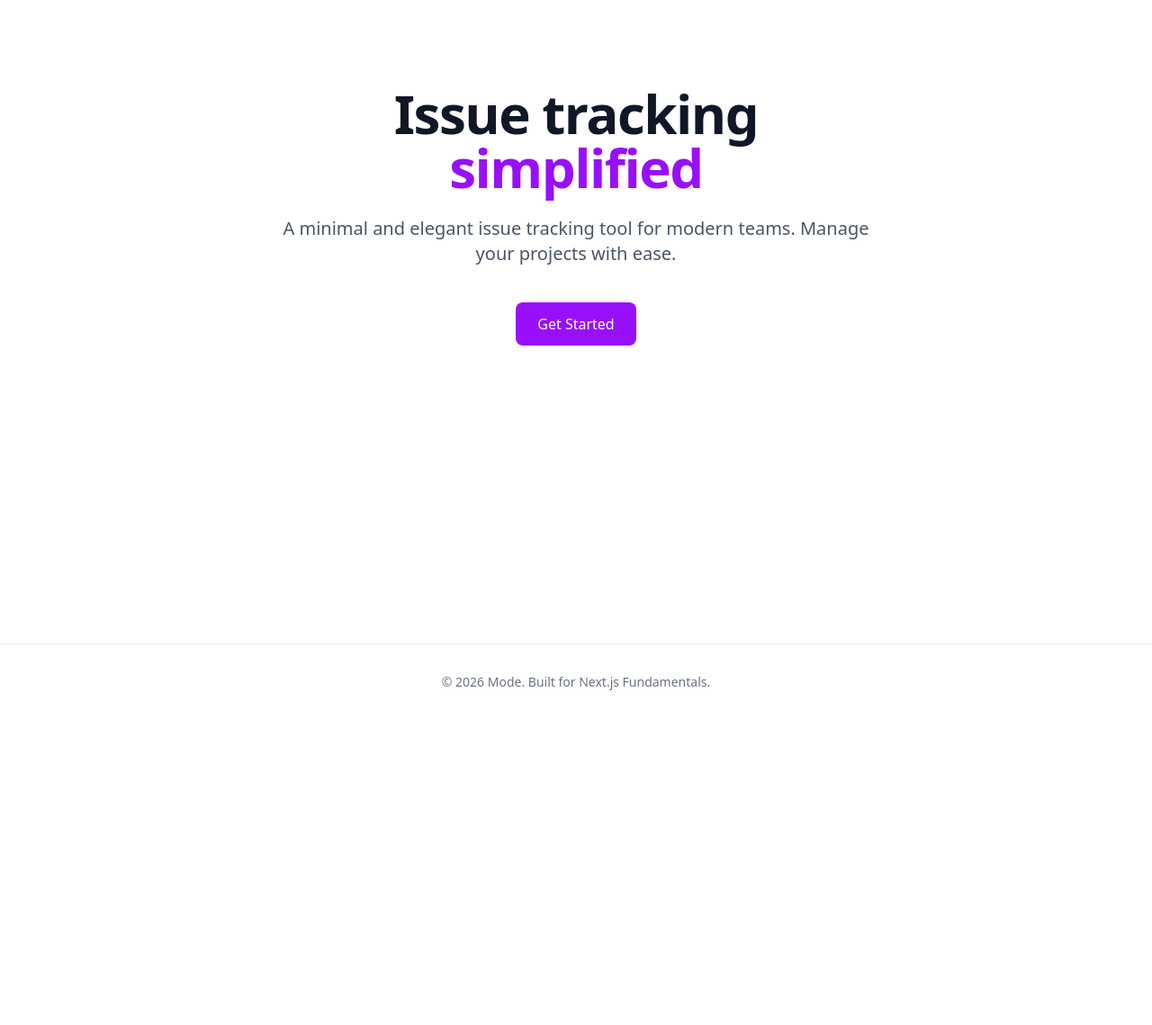
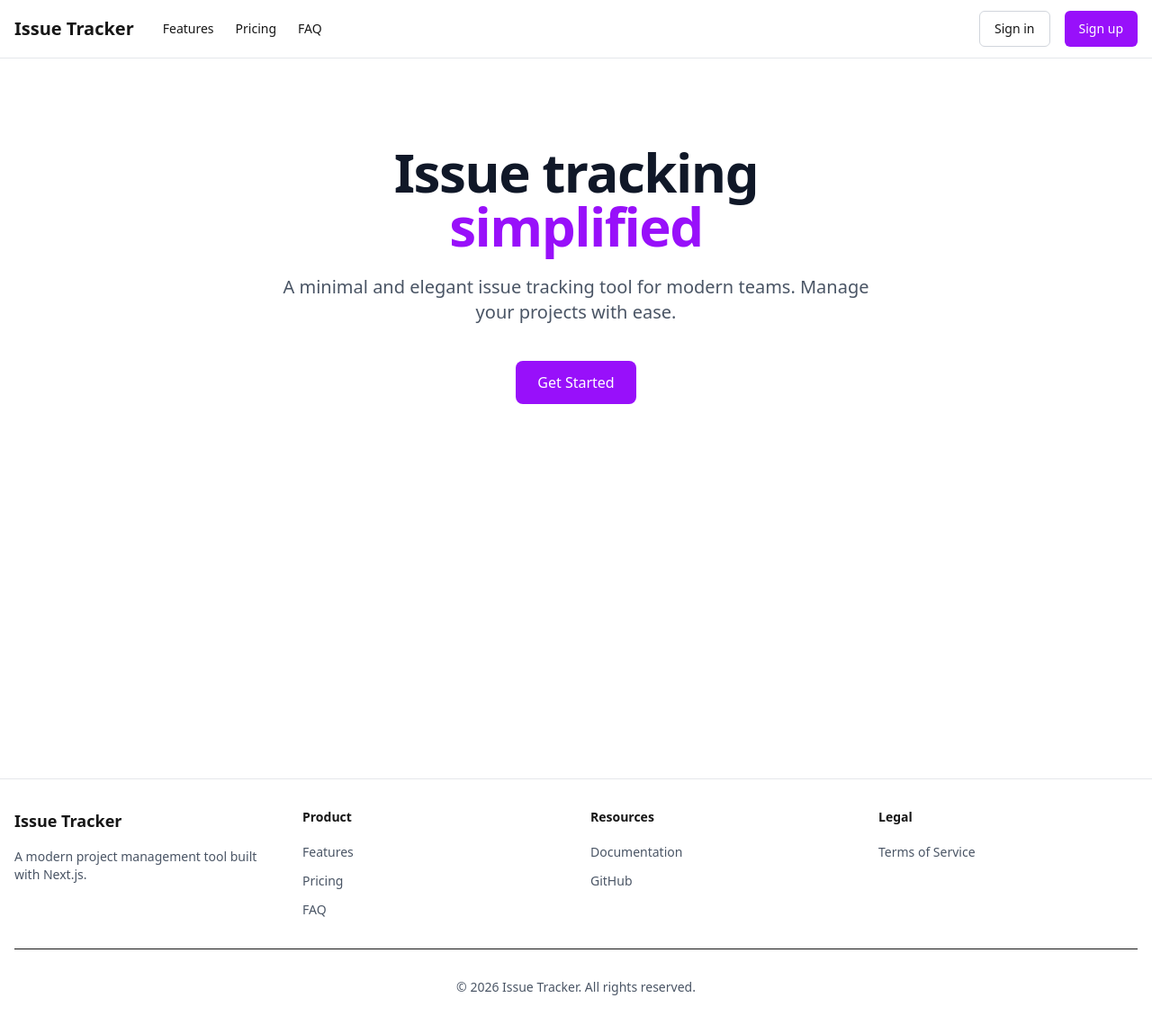
Before and after one commit to UbdaNam/issue-tracker, a Next.js app: page / in a window 1280 px wide. Shown: the whole page at 90% size. Before the commit the page ends 800 px from the top, so only its background shows below. Built offline with nearby package versions, Linux system fonts and the light colour scheme.

Commit message:
Add marketing pages layout

```diff
--- a/app/(marketing)/layout.tsx
+++ b/app/(marketing)/layout.tsx
@@ -1,7 +1,138 @@
-import { PropsWithChildren } from 'react';
+import Link from 'next/link';
+import { Timestamp } from '../components/Timestamp';
+import Button from '../components/ui/Button';
 
-const Layout = ({ children }: PropsWithChildren) => {
-  return <div>{children}</div>;
-};
+export default async function MarketingLayout({
+  children,
+}: {
+  children: React.ReactNode;
+}) {
+  return (
+    <div className="flex min-h-screen flex-col">
+      <header className="border-b border-gray-200 dark:border-dark-border-subtle bg-white dark:bg-dark-base">
+        <div className="container mx-auto flex h-16 items-center justify-between px-4">
+          <div className="flex items-center gap-8">
+            <Link href="/" className="text-xl font-bold">
+              Issue Tracker
+            </Link>
+            <nav className="hidden md:flex gap-6">
+              <Link
+                href="/features"
+                className="text-sm font-medium hover:text-purple-600"
+              >
+                Features
+              </Link>
+              <Link
+                href="/pricing"
+                className="text-sm font-medium hover:text-purple-600"
+              >
+                Pricing
+              </Link>
+              <Link
+                href="/faq"
+                className="text-sm font-medium hover:text-purple-600"
+              >
+                FAQ
+              </Link>
+            </nav>
+          </div>
+          <div className="flex items-center">
+            <div className="flex items-center space-x-4">
+              <Link href="/signin">
+                <Button variant="outline">Sign in</Button>
+              </Link>
+              <Link href="/signup">
+                <Button>Sign up</Button>
+              </Link>
+            </div>
+          </div>
+        </div>
+      </header>
 
-export default Layout;
+      <main className="flex-1">{children}</main>
+
+      <footer className="border-t border-gray-200 dark:border-dark-border-subtle bg-white dark:bg-dark-base">
+        <div className="container mx-auto px-4 py-8">
+          <div className="grid grid-cols-1 gap-8 md:grid-cols-4">
+            <div>
+              <h3 className="text-lg font-semibold mb-4">Issue Tracker</h3>
+              <p className="text-sm text-gray-600">
+                A modern project management tool built with Next.js.
+              </p>
+            </div>
+            <div>
+              <h3 className="text-sm font-semibold mb-4">Product</h3>
+              <ul className="space-y-2">
+                <li>
+                  <Link
+                    href="/features"
+                    className="text-sm text-gray-600 hover:text-purple-600"
+                  >
+                    Features
+                  </Link>
+                </li>
+                <li>
+                  <Link
+                    href="/pricing"
+                    className="text-sm text-gray-600 hover:text-purple-600"
+                  >
+                    Pricing
+                  </Link>
+                </li>
+                <li>
+                  <Link
+                    href="/faq"
+                    className="text-sm text-gray-600 hover:text-purple-600"
+                  >
+                    FAQ
+                  </Link>
+                </li>
+              </ul>
+            </div>
+            <div>
+              <h3 className="text-sm font-semibold mb-4">Resources</h3>
+              <ul className="space-y-2">
+                <li>
+                  <Link
+                    href="/docs"
+                    className="text-sm text-gray-600 hover:text-purple-600"
+                  >
+                    Documentation
+                  </Link>
+                </li>
+                <li>
+                  <a
+                    href="https://github.com/UbdaNam/issue-tracker"
+                    target="_blank"
+                    rel="noopener noreferrer"
+                    className="text-sm text-gray-600 hover:text-purple-600"
+                  >
+                    GitHub
+                  </a>
+                </li>
+              </ul>
+            </div>
+            <div>
+              <h3 className="text-sm font-semibold mb-4">Legal</h3>
+              <ul className="space-y-2">
+                <li>
+                  <Link
+                    href="/terms"
+                    className="text-sm text-gray-600 hover:text-purple-600"
+                  >
+                    Terms of Service
+                  </Link>
+                </li>
+              </ul>
+            </div>
+          </div>
+          <div className="mt-8 border-t pt-8 text-center">
+            <p className="text-sm text-gray-600">
+              &copy; <Timestamp /> Issue Tracker. All rights reserved.
+            </p>
+          </div>
+        </div>
+      </footer>
+    </div>
+  );
+}
--- a/app/(marketing)/page.tsx
+++ b/app/(marketing)/page.tsx
@@ -26,16 +26,6 @@
           </div>
         </div>
       </main>
-
-      <footer className="border-t border-gray-200 dark:border-dark-border-subtle">
-        <div className="max-w-7xl mx-auto px-4 sm:px-6 py-8">
-          <div className="text-center text-sm text-gray-500 dark:text-gray-400">
-            <p>
-              © <Timestamp /> Mode. Built for Next.js Fundamentals.
-            </p>
-          </div>
-        </div>
-      </footer>
     </div>
   );
 }
```
